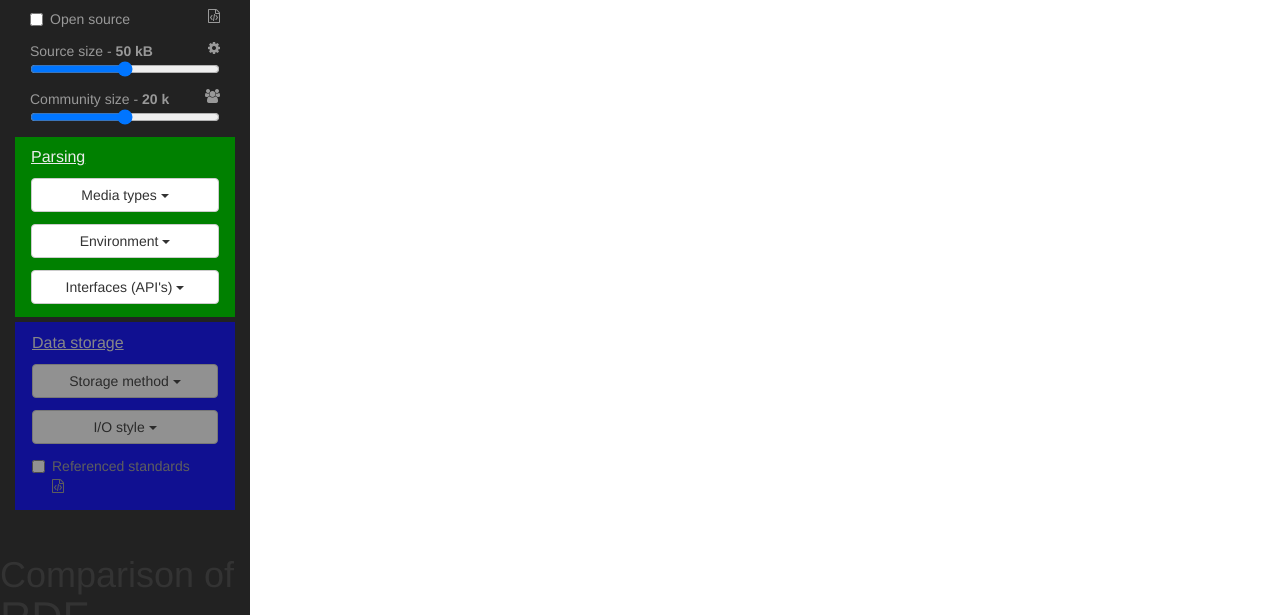
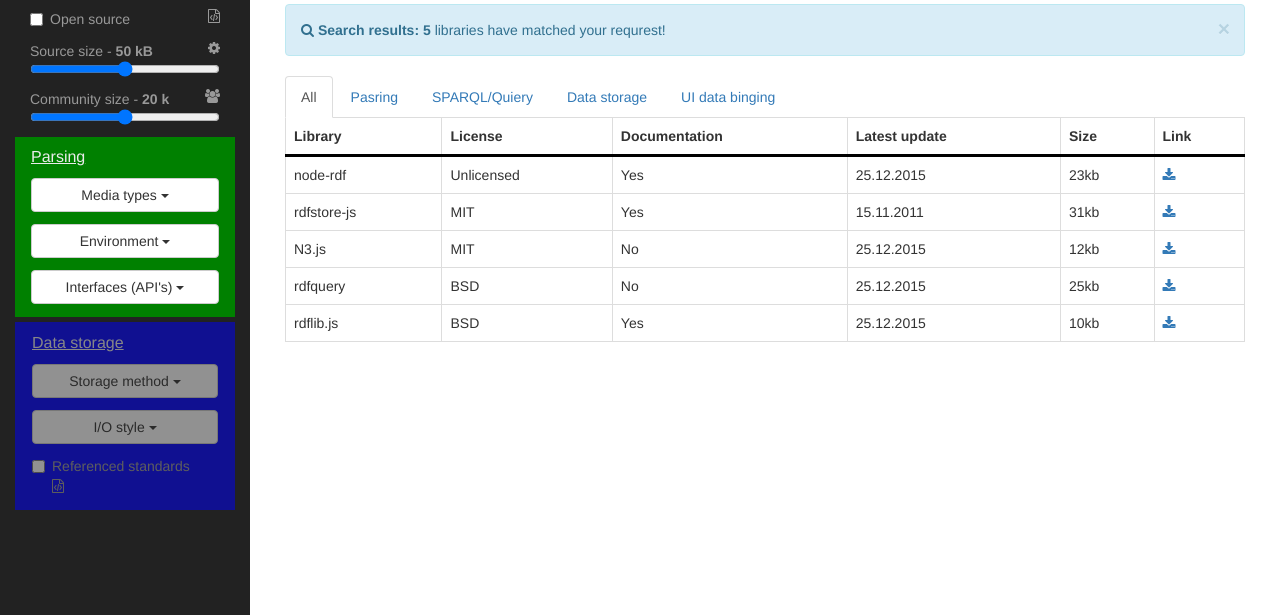
Before and after one commit to txwkx/RDFJS4U, a plain HTML site: page index.html in a window 1280 px wide. Shown: the part 185-800 px from the top of the page. Drawn offline with nearby package versions, Linux system fonts and the light colour scheme.

Commit message:
Library table test data extended

```diff
--- a/index.html
+++ b/index.html
@@ -136,6 +136,14 @@
       </div>
       <!-- Data storage filters -->
 
+
+    </div>
+    <!-- /#sidebar-wrapper -->
+
+    <!-- Page Content -->
+    <div id="page-content-wrapper">
+      <div class="container-fluid">
+
         <!-- Page Heading -->
         <div class="row">
           <div class="col-lg-12">
@@ -154,7 +162,6 @@
           </div>
         </div>
         <!-- /.row -->
-
         <div class="row">
           <div class="col-lg-12">
             <ul class="nav nav-tabs">
@@ -171,46 +178,62 @@
                     <tr>
                       <th>Library</th>
                       <th>License</th>
-                        <th>Docs</th>
+                      <th>Documentation</th>
+                      <th>Latest update</th>
                       <th>Size</th>
-                        <th>Download</th>
+                      <th>Link</th>
                     </tr>
                   </thead>
                   <tbody>
                     <tr>
                       <td>node-rdf</td>
-                        <td>Public Domain</td>
+                      <td>Unlicensed</td>
                       <td>Yes</td>
+                      <td>25.12.2015</td>
                       <td>23kb</td>
-                        <td>link + icon</td>
+                      <td>
+                        <a href="#"><i class="fa fa-download" aria-hidden="true"></i></a>
+                        </td>
                     </tr>
                     <tr>
                       <td>rdfstore-js</td>
                       <td>MIT</td>
                       <td>Yes</td>
+                      <td>15.11.2011</td>
                       <td>31kb</td>
-                        <td>link + icon</td>
+                      <td>
+                        <a href="#"><i class="fa fa-download" aria-hidden="true"></i></a>
+                      </td>
                     </tr>
                     <tr>
                       <td>N3.js</td>
                       <td>MIT</td>
                       <td>No</td>
+                      <td>25.12.2015</td>
                       <td>12kb</td>
-                        <td>link + icon</td>
+                      <td>
+                        <a href="#"><i class="fa fa-download" aria-hidden="true"></i></a>
+                      </td>
                     </tr>
                     <tr>
                       <td>rdfquery</td>
-                        <td>MIT</td>
+                      <td>BSD</td>
                       <td>No</td>
+                      <td>25.12.2015</td>
                       <td>25kb</td>
-                        <td>link + icon</td>
+                      <td>
+                        <a href="#"><i class="fa fa-download" aria-hidden="true"></i></a>
+                      </td>
                     </tr>
                     <tr>
                       <td>rdflib.js</td>
-                        <td>MIT</td>
+                      <td>BSD</td>
                       <td>Yes</td>
+                      <td>25.12.2015</td>
                       <td>10kb</td>
-                        <td>link + icon</td>
+                      <td>
+                        <a href="#"><i class="fa fa-download" aria-hidden="true"></i></a>
+                      </td>
                     </tr>
                   </tbody>
                 </table>
@@ -221,7 +244,6 @@
       </div>
     </div>
   </div>
-  </div>
   <!-- /#wrapper -->
 </body>
 </html>
```
Lines whose indentation alone changed are shown as unchanged.
